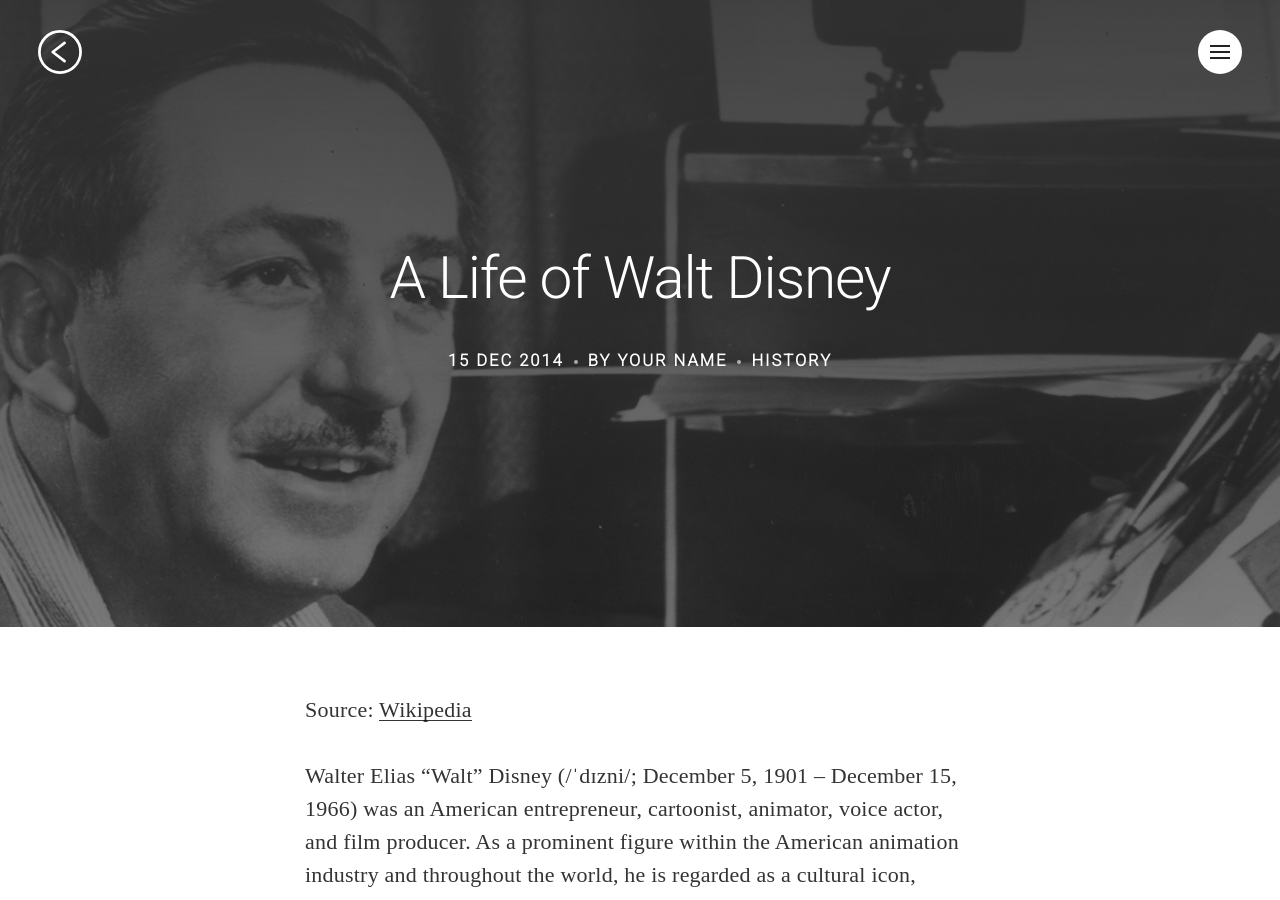
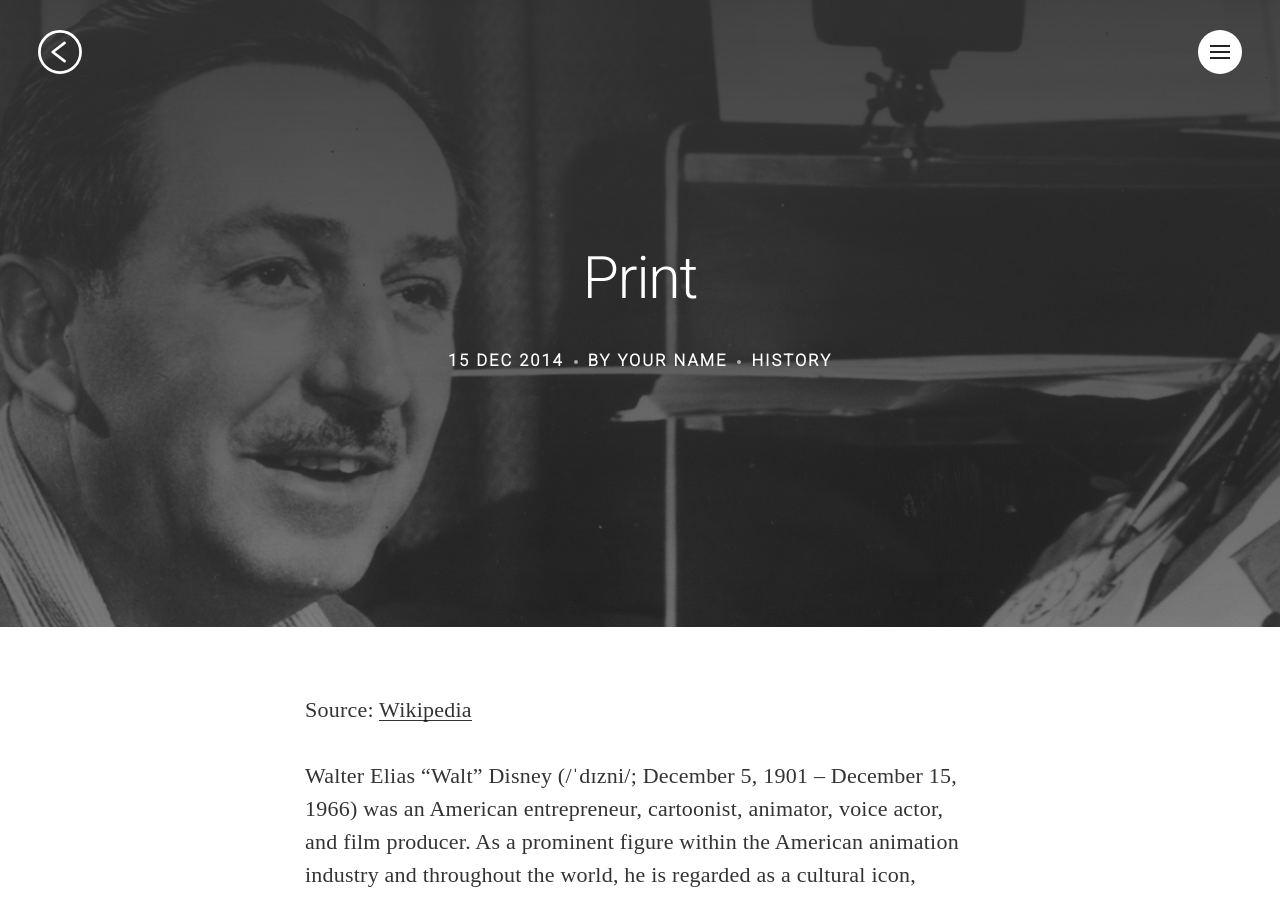
Before and after one commit to kmradford1/Tim, a Jekyll site: the page built from _posts/2014-12-15-a-life-of-walt-disney.markdown, in a window 1280 px wide and 900 px high. Built offline with Jekyll 4.4.1, drawn with Linux system fonts in a browser that asks for light colours; nearby versions of some CDN libraries; some web fonts are replaced; Markdown is read by kramdown in place of the engine named in the settings; comment, search, counter and statistics services are not loaded.

Commit message:
Updated A Life Of Walt Disney

```diff
--- a/_posts/2014-12-15-a-life-of-walt-disney.markdown
+++ b/_posts/2014-12-15-a-life-of-walt-disney.markdown
@@ -1,11 +1,10 @@
 ---
-title: A Life of Walt Disney
+title: Print
 date: 2014-12-15 01:00:00 Z
 categories:
 - history
 tags:
 - disney
-layout: post
 last_modified_at: 2014-12-15 01:00:00 Z
 excerpt: Walter Elias Disney was an American entrepreneur, cartoonist, animator, voice
   actor, and film producer. As a prominent...
```
Also changed, not shown: other parts of _posts/2014-12-15-a-life-of-walt-disney.markdown (+1 -0 lines).
